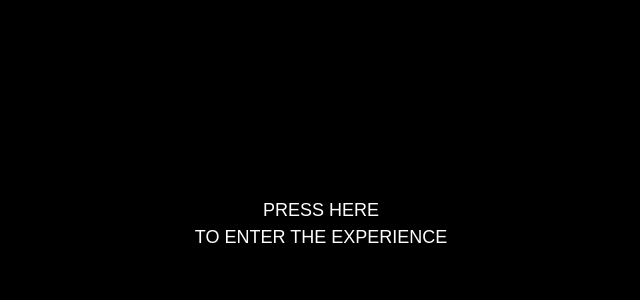
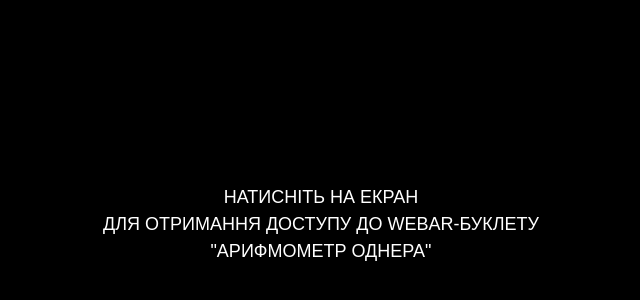
Before and after one commit to youtim814/Arithmometer_Odhner, a plain HTML site: page index.html in a window 1280 px wide. Shown: the part 176-476 px from the top of the page, without its empty margins (319-959 px from the left). Drawn offline with nearby package versions, Linux system fonts and the light colour scheme.

Commit message:
Changed by GitHub

```diff
--- a/index.html
+++ b/index.html
@@ -27,9 +27,11 @@
                 text-transform: uppercase; font-family: Arial, Helvetica, sans-serif; font-weight: 400; line-height: 1.5em; font-size: large; white-space: nowrap;
                 user-select: none; pointer-events: none;
             ">
-            Press here
+            Натисніть на екран
             <br>
-            to enter the experience
+            для отримання доступу до WebAR-буклету
+            <br>
+            "Арифмометр Однера"
         </div>
     </div>
 
```
